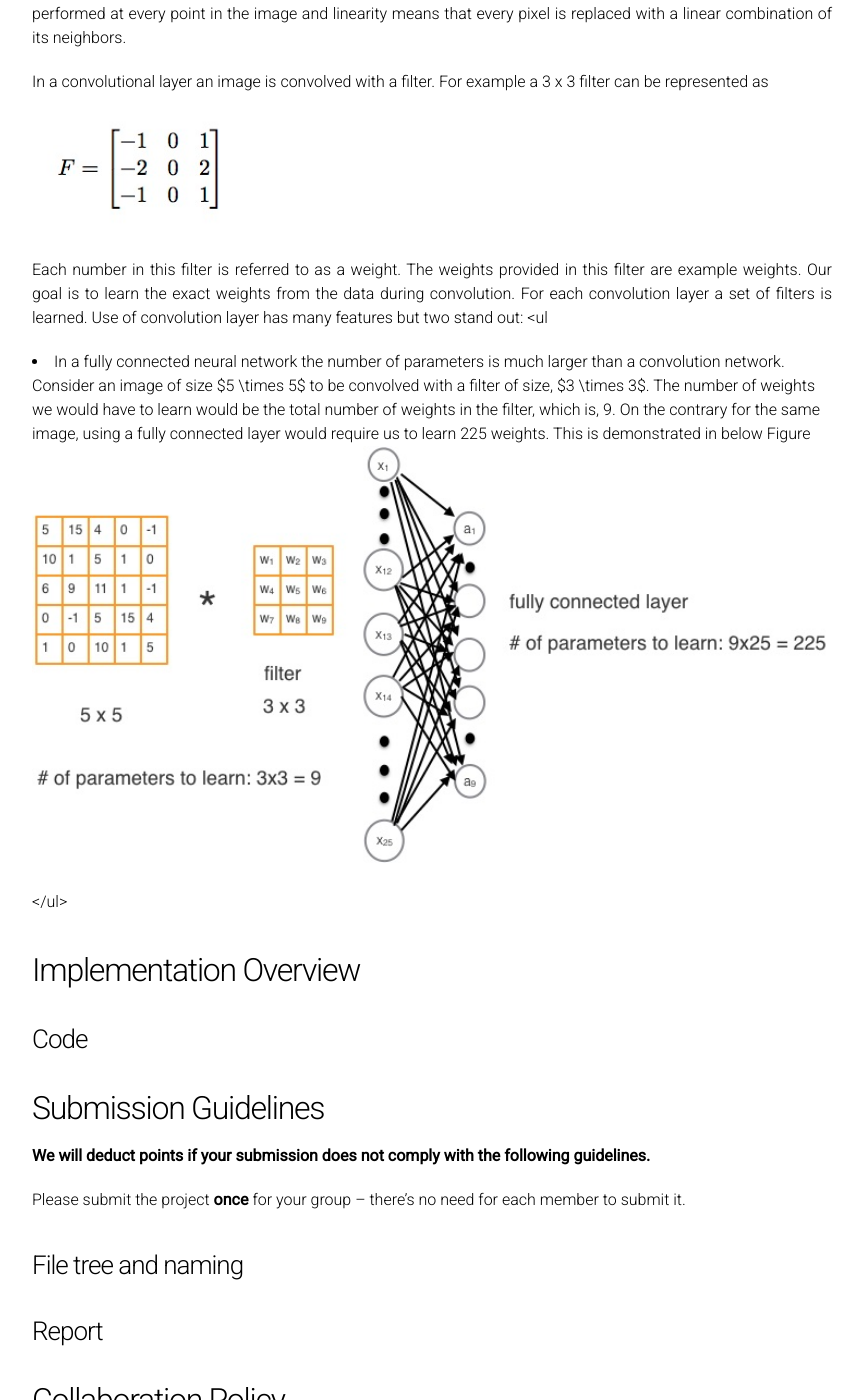
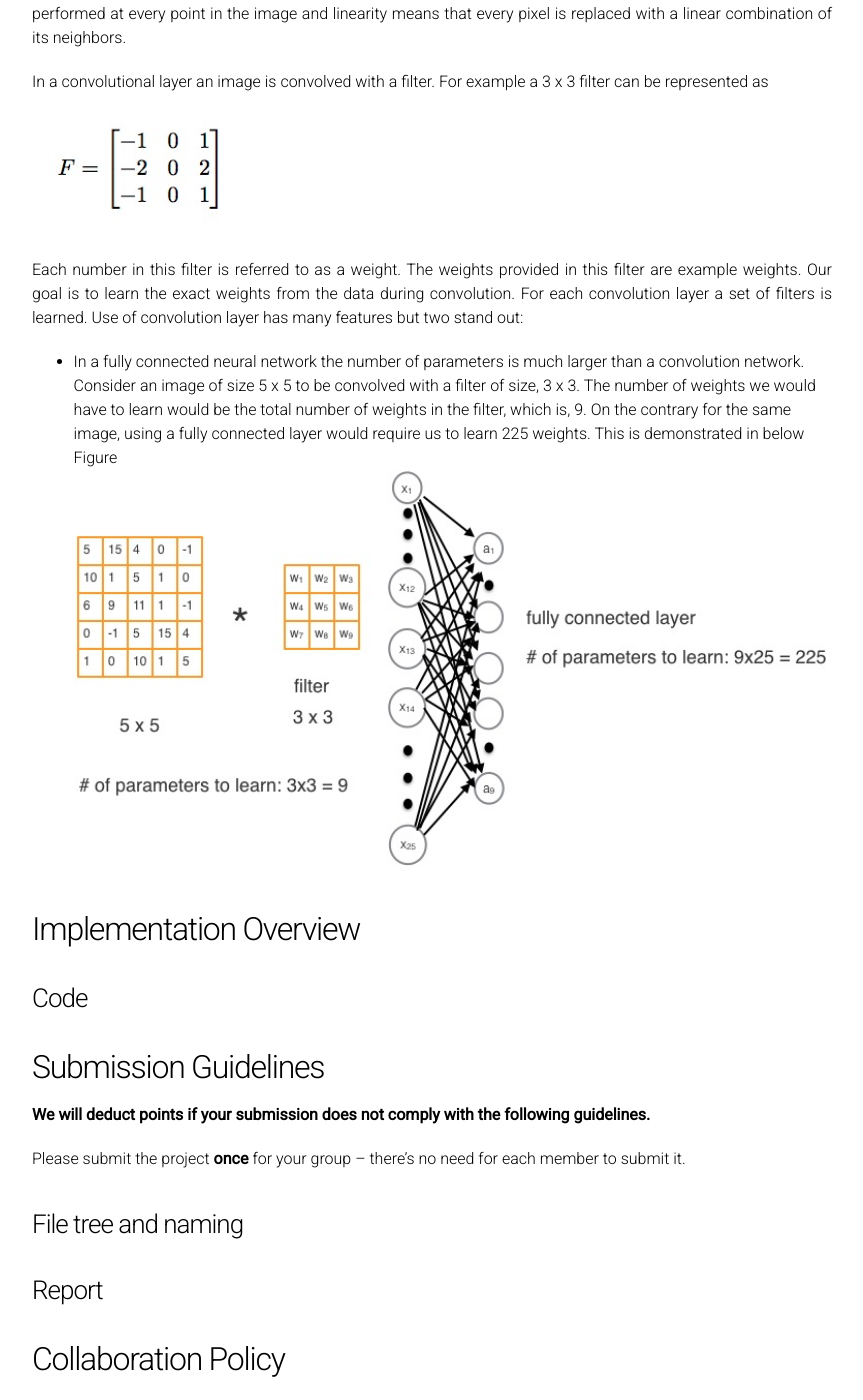
Before and after one commit to cmsc426spring2019/cmsc426spring2019.github.io, a Jekyll site: the page built from project4.md, in a window 1280 px wide and 1400 px high, scrolled down 2972 px. Shown: the whole window, without its empty margins (208-1071 px from the left). Built offline with Jekyll 4.4.1, drawn with Linux system fonts in a browser that asks for light colours.

Commit message:
Update project4.md

```diff
--- a/project4.md
+++ b/project4.md
@@ -71,8 +71,8 @@ In a convolutional layer an image is convolved with a filter. For example a 3 x
 <img src="/assets/proj4/filter.jpg" width="25%">
 
 Each number in this filter is referred to as a weight. The weights provided in this filter are example weights. Our goal is to learn the exact weights from the data during convolution. For each convolution layer a set of filters is learned. Use of convolution layer has many features but two stand out:
-<ul
-<li>In a fully connected neural network the number of parameters is much larger than a convolution network. Consider an image of size $5 \times 5$ to be convolved with a filter of size, $3 \times 3$. The number of weights we would have to learn would be the total number of weights in the filter, which is, 9. On the contrary for the same image, using a fully connected layer would require us to learn 225 weights. This is demonstrated in below Figure
+<ul>
+<li>In a fully connected neural network the number of parameters is much larger than a convolution network. Consider an image of size 5 x 5 to be convolved with a filter of size, 3 x 3. The number of weights we would have to learn would be the total number of weights in the filter, which is, 9. On the contrary for the same image, using a fully connected layer would require us to learn 225 weights. This is demonstrated in below Figure
 
   <img src="/assets/proj4/params.jpg" width="100%">
   </li>
```
